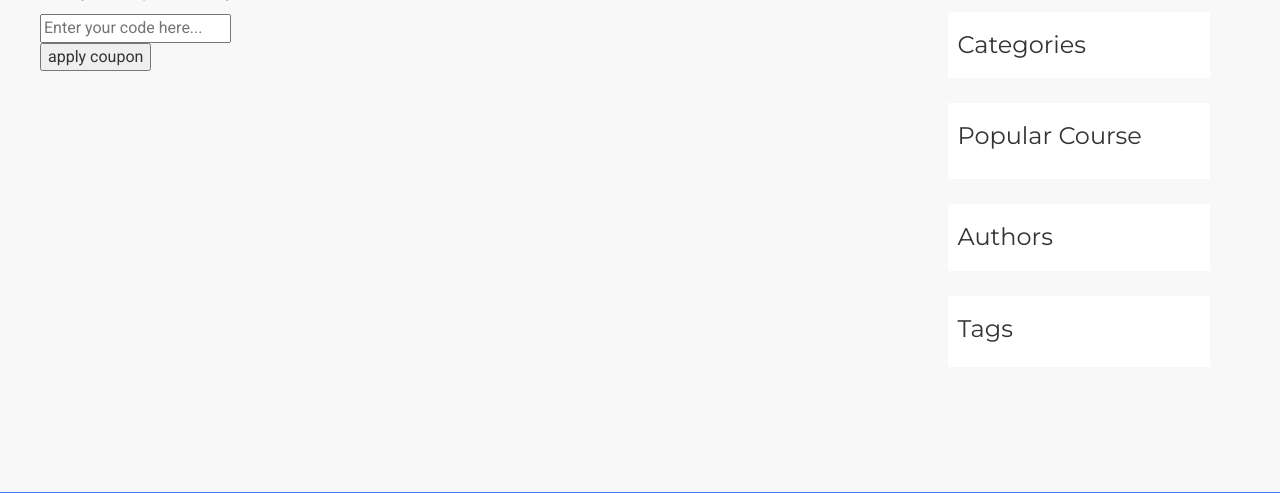
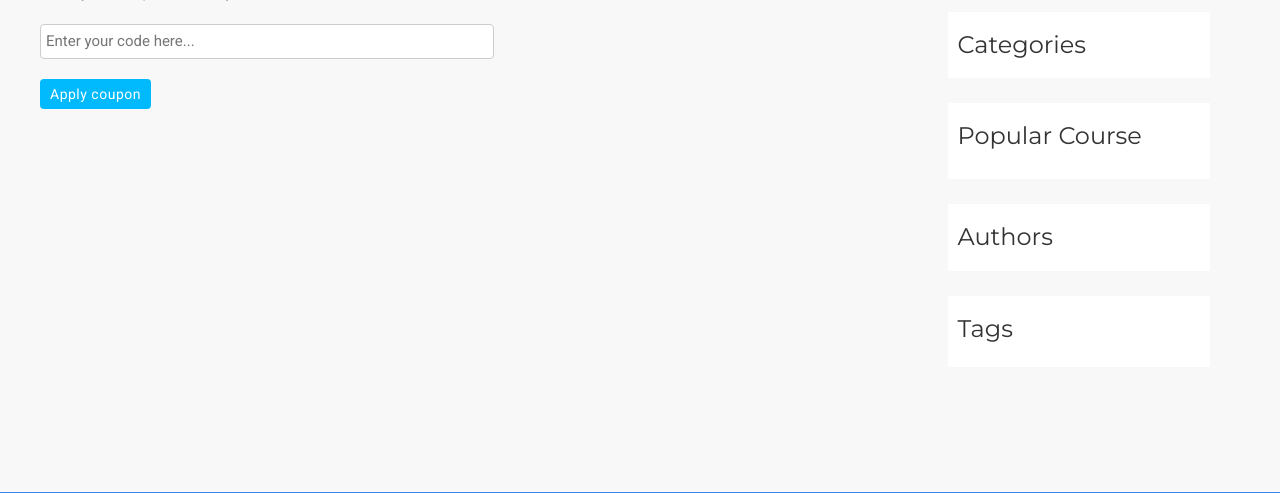
Before and after one commit to rustamakifli/Ilkaddimlar-video, a Django app: page /cart/ in a window 1280 px wide. Shown: the part 471-964 px from the top of the page. Run offline with Django 4.2, Linux system fonts and the light colour scheme; data that the repository does not hold is empty; some libraries are stand-ins or nearby versions.

Commit message:
coupon design fixed

```diff
--- a/order/templates/cart.html
+++ b/order/templates/cart.html
@@ -50,10 +50,10 @@
                    <div class="row">
                     <div class="cart-form-text custom-input">
                       <p>Enter your coupon code if you have one!</p>
-                      <form action="" method="post">
+                      <form action="" class="coupon-form" method="post">
                         <input id="coupon_code" type="text" name="subject" placeholder="Enter your code here..." />
                         <div class="submit-text coupon">
-                          <button id="coupon_button" type="button">apply coupon </button>
+                          <button id="coupon_button" class="coupon-btn" type="button">Apply coupon </button>
                         </div>
                       </form>
                     </div>
--- a/order/views.py
+++ b/order/views.py
@@ -41,6 +41,7 @@ class CartPageView(TemplateView):
             'all_courses':Course.objects.filter(is_active=True),
             'tags':Tag.objects.all(),
             'authors':Author.objects.annotate(number_of_courses = Count("author_courses")).all()[0:6],
+
         })
 
         return context
--- a/static/assets/css/style.css
+++ b/static/assets/css/style.css
@@ -2606,3 +2606,36 @@ table tr td {
   color: #000;
   font-weight: bold;
 }
+.coupon-form{
+  display: inline;
+  float: left;
+  margin-top: 10px;
+  width: 100%;
+}
+.coupon-form input[type="text"]{
+  width: 50%;
+  margin-right: 10px;
+  border: 1px solid #ccc;
+  border-radius: 4px;
+  color: #000;
+  font-size: 15px;
+  height: 35px;
+  margin-bottom: 20px;
+  padding: 5px;
+  /* width: 100%; */
+  -webkit-transition: all 0.5s;
+  -moz-transition: all 0.5s;
+  -ms-transition: all 0.5s;
+  -o-transition: all 0.5s;
+  transition: all 0.5s;
+}
+.coupon-form .coupon-btn{
+  color: #fff;
+  border: medium none;
+  border-radius: 4px;
+  font-size: 14px;
+  letter-spacing: 0.5px;
+  padding: 5px 10px;
+  background-color: #01bafd;
+
+}
```
